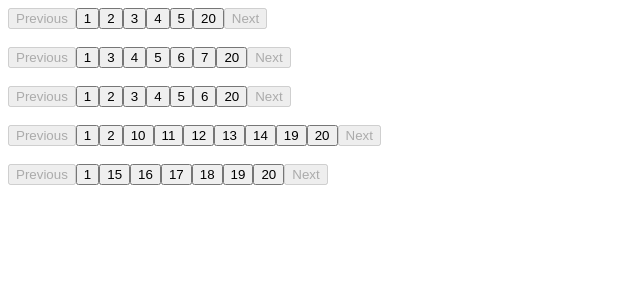
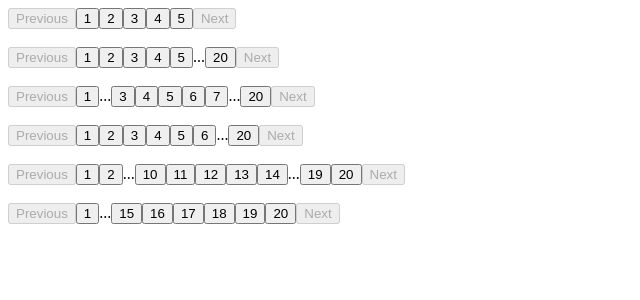
Before and after one commit to sumitsj/react-pagination, a React app: page / in a window 1280 px wide. Shown: the top 300 px of the page, without its empty margins (0-640 px from the left). Built offline with nearby package versions, Linux system fonts and the light colour scheme; the HTML template or start-up script is replaced by a standard one.

Commit message:
Render ellipsis items for hidden pagination items

```diff
--- a/src/components/ReactPagination/index.jsx
+++ b/src/components/ReactPagination/index.jsx
@@ -64,6 +64,16 @@ class ReactPagination extends PureComponent {
     return this.getEndPageNumber() < startPage ? total : 0;
   };
 
+  renderLeftEllipsis = () => {
+    const showEllipsis = this.getLeftMarginItemEndPageNumber() + 1 < this.getStartPageNumber();
+    return showEllipsis ? <span className="react-pagination__ellipsis">...</span> : null;
+  };
+
+  renderRightEllipsis = () => {
+    const showEllipsis = this.getRightMarginItemStartPageNumber() - 1 > this.getEndPageNumber();
+    return showEllipsis ? <span className="react-pagination__ellipsis">...</span> : null;
+  };
+
   render() {
     const { containerClass, previousItemClass, nextItemClass } = this.props;
     return (
@@ -74,7 +84,9 @@ class ReactPagination extends PureComponent {
         {this.renderPaginationItems(
           this.getLeftMarginItemStartPageNumber(), this.getLeftMarginItemEndPageNumber(),
         )}
+        {this.renderLeftEllipsis()}
         {this.renderPaginationItems(this.getStartPageNumber(), this.getEndPageNumber())}
+        {this.renderRightEllipsis()}
         {this.renderPaginationItems(
           this.getRightMarginItemStartPageNumber(), this.getRightMarginItemEndPageNumber(),
         )}
--- a/src/index.jsx
+++ b/src/index.jsx
@@ -5,6 +5,8 @@ import ReactPagination from './components/ReactPagination';
 
 const HTML = () => (
   <div>
+    <ReactPagination total={5} current={2} />
+    <br />
     <ReactPagination total={20} current={2} />
     <br />
     <ReactPagination total={20} current={5} />
```
Also changed, not shown: 1 other file (tests, documents, lock files or other folders).
